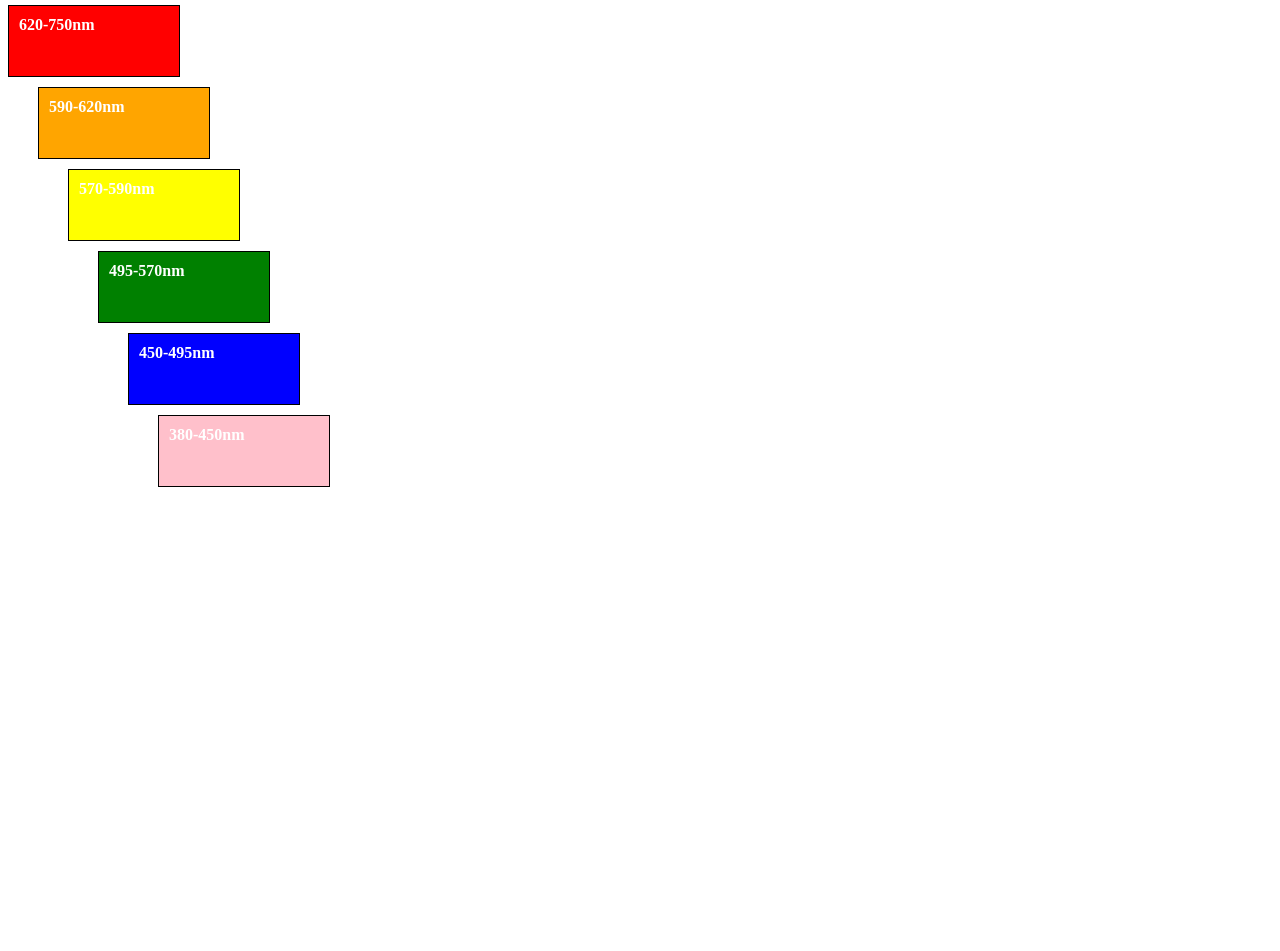
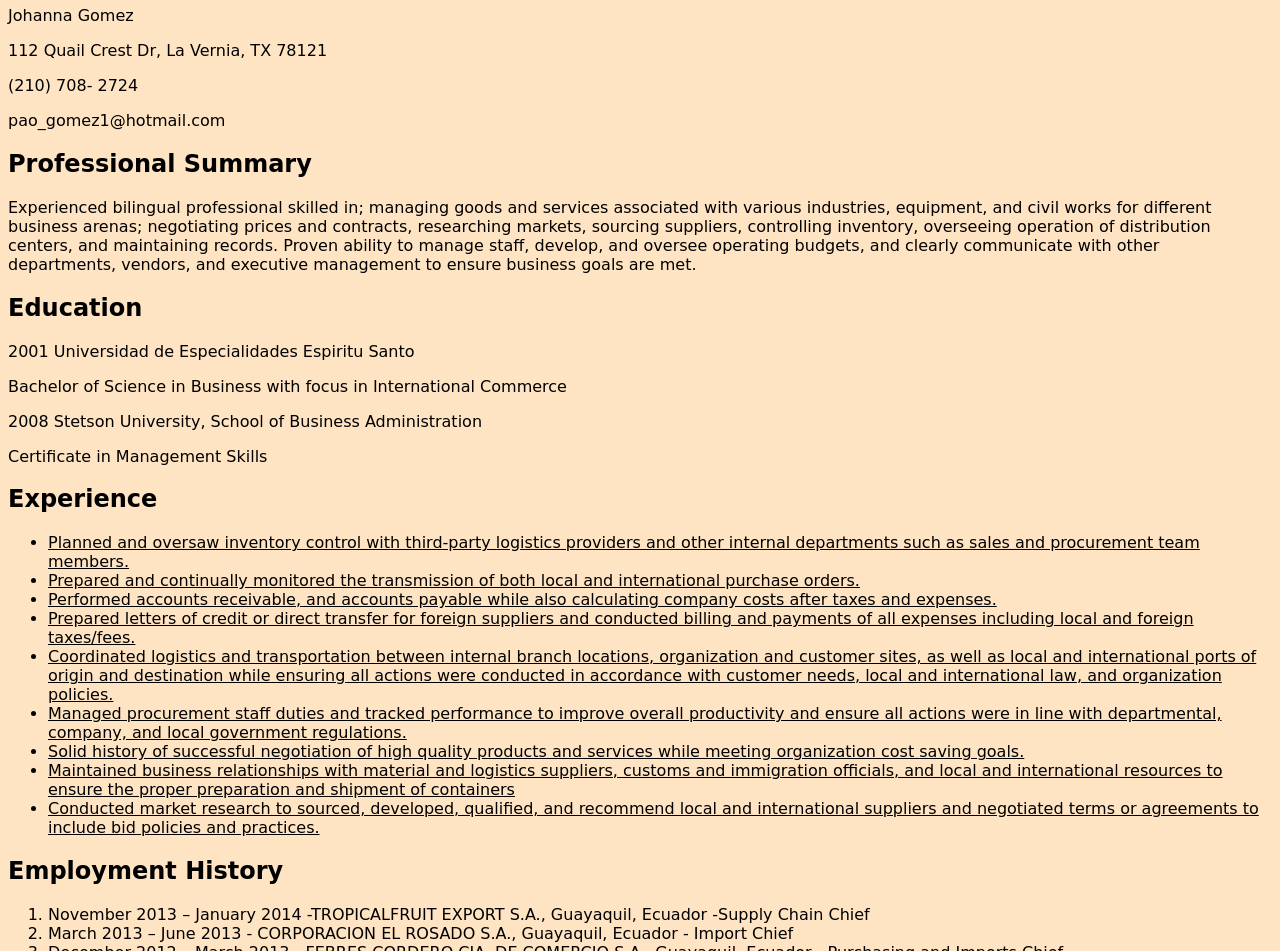
Before and after one commit to JohannaGomez/codeup-web-exercises, a plain HTML site: page resume.html in a window 1280 px wide. Shown: the part 75-1026 px from the top of the page. Before the commit the page ends 800 px from the top, so only its background shows below. Drawn offline with Linux system fonts and the light colour scheme; files that its build step writes are made by us from their sources.

Commit message:
this is a test of branches

```diff
--- a/resume.css
+++ b/resume.css
@@ -1,39 +1,12 @@
-.box {
-    border: 1px solid black;
-    width: 150px;
-    height: 50px;
-    padding: 10px;
-    font-weight: bold;
-    color: white;
-    margin-bottom: 10px;
-
+body {
+    background-color: bisque;
+    font-family: SansSerif, cursive;
 }
 
-.red {
-    background-color: red;
+h1 h2 h3 h4 {
+    text-emphasis: #ff6759;
 }
 
-.orange {
-    background-color: orange;
-    margin-left: 30px;
+ul {
+    text-decoration: underline;
 }
-
-.yellow {
-    background-color: yellow;
-    margin-left: 60px;
-}
-
-.green{
-    background-color: green;
-    margin-left: 90px;
-}
-
-.blue {
-    background-color: blue;
-    margin-left: 120px;
-}
-
-.pink {
-    background-color: pink;
-    margin-left: 150px;
-}
--- a/resume.html
+++ b/resume.html
@@ -6,14 +6,51 @@
     <link rel="stylesheet" href="css/resume.css">
 </head>
 <body>
-<div>
-    <h1>Johanna Paola Gomez Perez</a></h1>
-    <div class="box red">620-750nm</div>
-    <div class="box orange">590-620nm</div>
-    <div class="box yellow">570-590nm</div>
-    <div class="box green">495-570nm</div>
-    <div class="box blue">450-495nm</div>
-    <div class="box pink">380-450nm</div>
-</div>
+    <div>
+        <h1>Johanna Paola Gomez Perez</h1>
+        <p>Johanna Gomez</p>
+        <p>112 Quail Crest Dr, La Vernia, TX 78121</p>
+        <p>(210) 708- 2724</p>
+        <p>pao_gomez1@hotmail.com</p>
+    </div>
+    <div>
+        <h2>Professional Summary</h2>
+        <p>Experienced bilingual professional skilled in; managing goods and services associated with various industries, equipment, and civil works for different business arenas; negotiating prices and contracts, researching markets, sourcing suppliers, controlling inventory, overseeing operation of distribution centers, and maintaining records. Proven ability to manage staff, develop, and oversee operating budgets, and clearly communicate with other departments, vendors, and executive management to ensure business goals are met.</p>
+    </div>
+    <div>
+        <h2>Education</h2>
+        <p>2001 Universidad de Especialidades Espiritu Santo</p>
+        <p>Bachelor of Science in Business with focus in International Commerce</p>
+        <p>2008 Stetson University, School of Business Administration</p>
+        <p>Certificate in Management Skills</p>
+    </div>
+    <div>
+        <h2>Experience</h2>
+        <ul>
+            <li>Planned and oversaw inventory control with third-party logistics providers and other internal departments such as sales and procurement team members.</li>
+            <li>Prepared and continually monitored the transmission of both local and international purchase orders.</li>
+            <li>Performed accounts receivable, and accounts payable while also calculating company costs after taxes and expenses.</li>
+            <li>Prepared letters of credit or direct transfer for foreign suppliers and conducted billing and payments of all expenses including local and foreign taxes/fees.</li>
+            <li>Coordinated logistics and transportation between internal branch locations, organization and customer sites, as well as local and international ports of origin and destination while ensuring all actions were conducted in accordance with customer needs, local and international law, and organization policies.</li>
+            <li>Managed procurement staff duties and tracked performance to improve overall productivity and ensure all actions were in line with departmental, company, and local government regulations.</li>
+            <li>Solid history of successful negotiation of high quality products and services while meeting organization cost saving goals.</li>
+            <li>Maintained business relationships with material and logistics suppliers, customs and immigration officials, and local and international resources to ensure the proper preparation and shipment of containers</li>
+            <li>Conducted market research to sourced, developed, qualified, and recommend local and international suppliers and negotiated terms or agreements to include bid policies and practices.</li>
+        </ul>
+    </div>
+    <div>
+        <h2>Employment History</h2>
+        <ol>
+            <li>November 2013 – January 2014 -TROPICALFRUIT EXPORT S.A., Guayaquil, Ecuador -Supply Chain Chief</li>
+            <li>March 2013 – June 2013 - CORPORACION EL ROSADO S.A., Guayaquil, Ecuador - Import Chief</li>
+            <li>December 2012 – March 2013 - FEBRES CORDERO CIA. DE COMERCIO S.A., Guayaquil, Ecuador - Purchasing and Imports Chief</li>
+            <li>September 2009 – November 2012 - CONTECON GUAYAQUIL S.A., Guayaquil, Ecuador - Lead Buyer</li>
+            <li>July 2007 – September 2009 - ARCA ECUADOR – COCA COLA, Guayaquil, Ecuador - Purchasing and Import Specialist</li>
+            <li>April 2004 – July 2007 - OTELO - FABELL S.A., Guayaquil, Ecuador - Purchasing and Import Chief</li>
+            <li>April 2001 – November 2003 - EXPORKLORE S.A., Guayaquil, Ecuador - Purchasing and Imports Chief</li>
+            <li>April 1997 – August 2001 - UNIVERSIDAD ESPIRITU SANTO, Guayaquil, Ecuador - Intern</li>
+        </ol>
+    </div>
+
 </body>
 </html>
```
